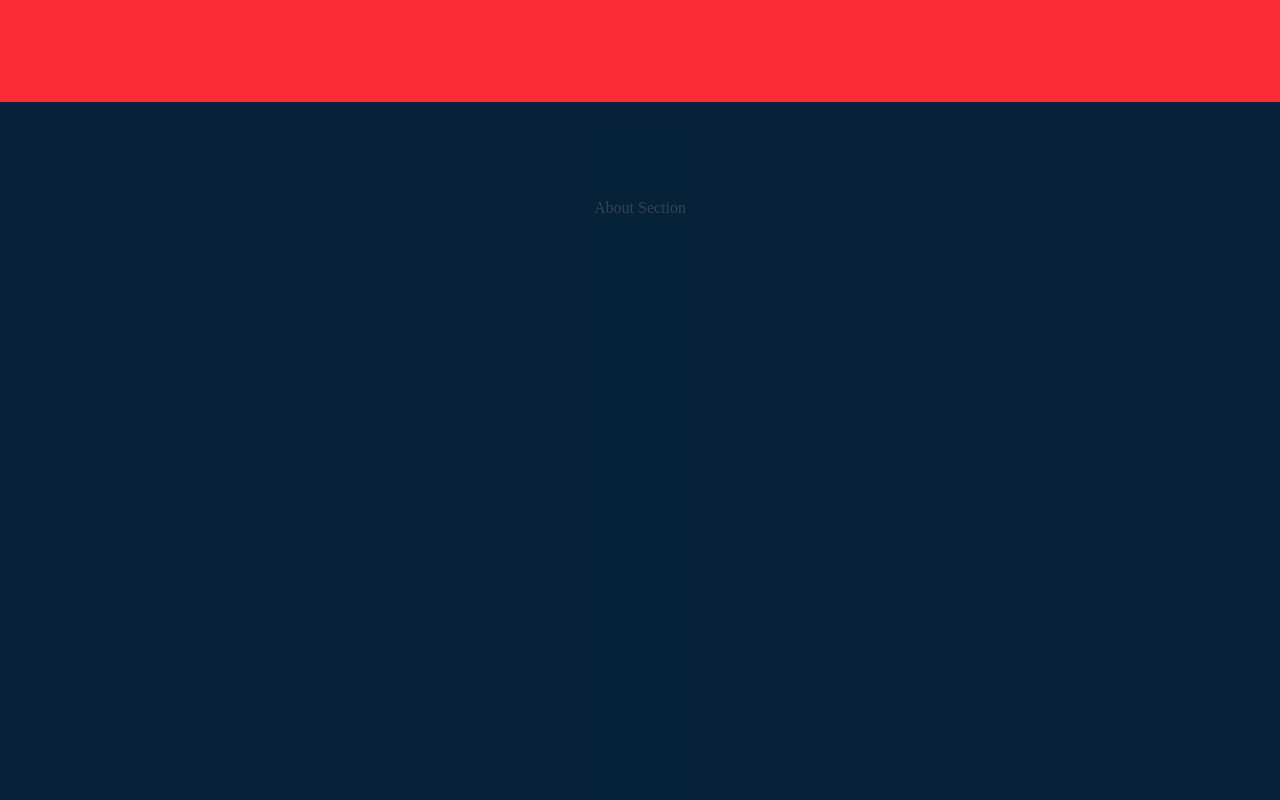
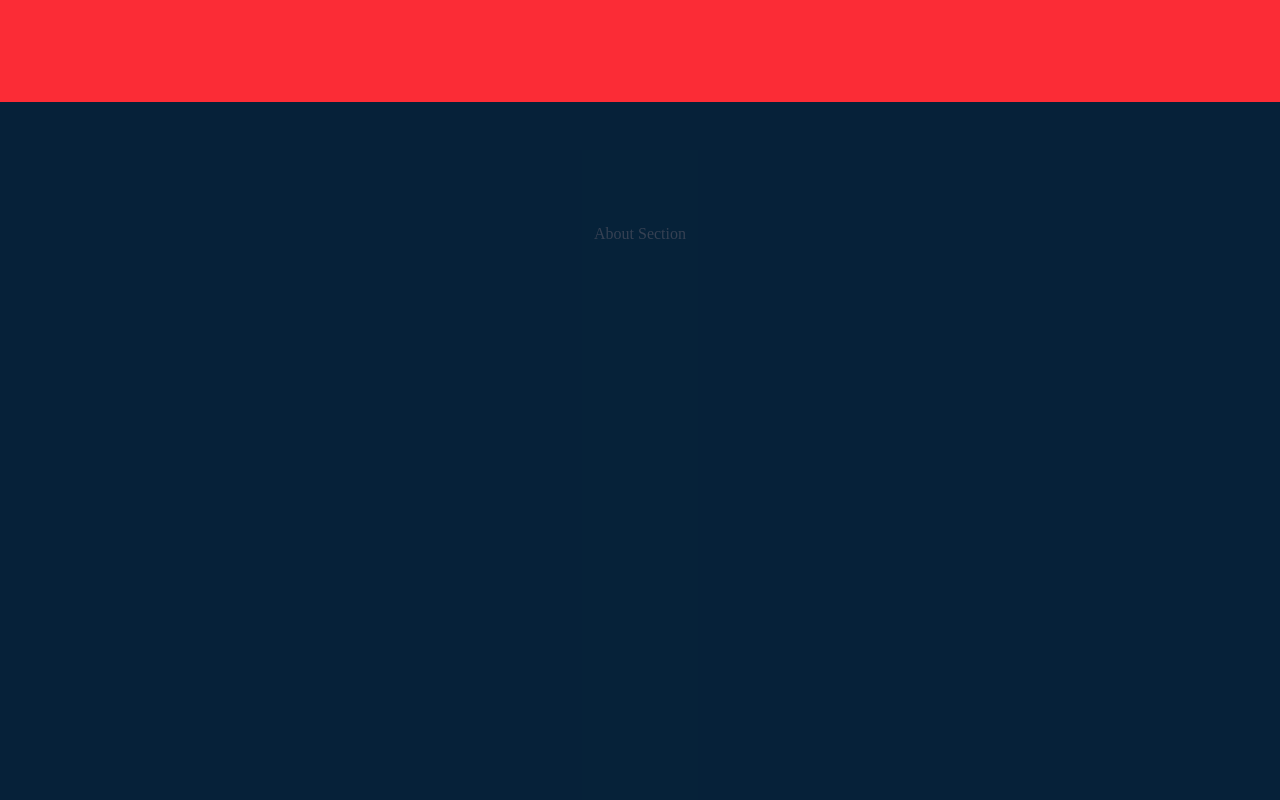
Before and after one commit to nuwanthaDilshan/Portfolio-Website, a React (Vite) app: page / in a window 1280 px wide. Shown: the part 700-1500 px from the top of the page. Built offline with nearby package versions, Linux system fonts and the light colour scheme.

Commit message:
✅ small adjusment

```diff
--- a/src/pages/about.jsx
+++ b/src/pages/about.jsx
@@ -4,7 +4,7 @@ export default function AboutPage() {
     return (
         <>
             <MouseBall />
-            <div className="bg-[#062239] min-h-screen mt-70 md:mt-12">
+            <div className="bg-[#062239] min-h-screen mt-70 md:mt-25">
                 <main className="pt-18 p-3 max-w-7xl mx-auto text-gray-700">
                     <section id="about">About Section</section>
                 </main>
--- a/src/pages/home.jsx
+++ b/src/pages/home.jsx
@@ -63,7 +63,7 @@ export default function Home() {
                             <div className="container mx-auto flex justify-center md:justify-start items-center">
                                 <Link
                                     to="/contact"
-                                    className="bg-[#0788ff] border-1 border-[#0788ff] text-white px-4 py-2 rounded-full hover:border-white hover:bg-black uppercase mt-6 mr-15 flex items-center gap-2"
+                                    className="bg-[#0788ff] border-1 border-[#0788ff] text-white px-4 py-2 rounded-full hover:border-white hover:bg-black uppercase mt-6 mr-8 md:mr-15 flex items-center gap-2"
                                     onClick={(e) => {
                                         e.preventDefault(); // Prevent the default link behavior (page refresh)
                                         const contactSection =
@@ -83,7 +83,7 @@ export default function Home() {
                                     <Link
                                         to="#"
                                         className="absolute rounded-full border-2 border-white bg-blue-500 p-2 hover:mb-1"
-                                        style={{ left: "-2.0rem" }} // Adjust this value to control the gap
+                                        style={{ left: "-1.5rem" }} // Adjust this value to control the gap
                                     >
                                         <FaFacebookF className="text-white text-2xl" />
                                     </Link>
@@ -92,7 +92,7 @@ export default function Home() {
                                     <Link
                                         to="#"
                                         className="absolute rounded-full border-2 border-white bg-blue-400 p-2 hover:mb-1"
-                                        style={{ left: "2.0rem" }} // Adjust this value to control the gap
+                                        style={{ left: "1.5rem" }} // Adjust this value to control the gap
                                     >
                                         <FaLinkedinIn className="text-white text-2xl" />
                                     </Link>
```
